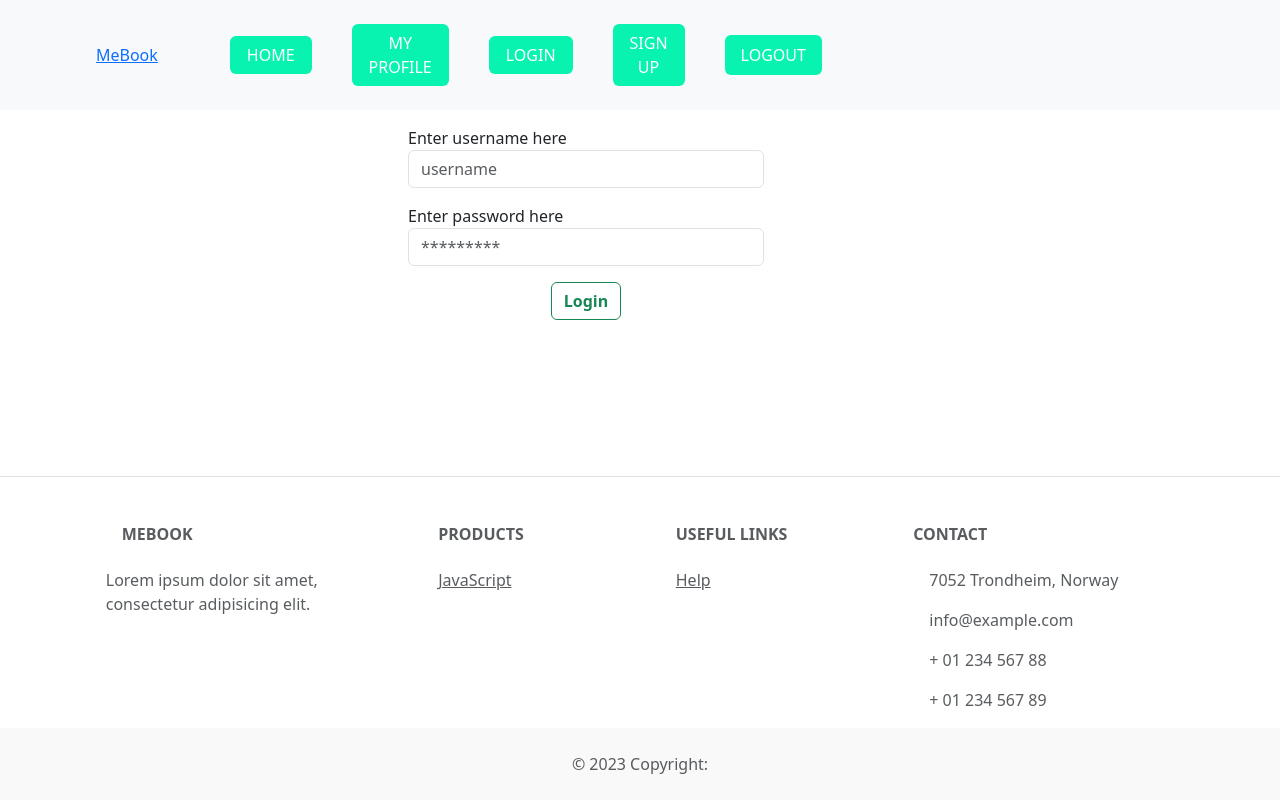
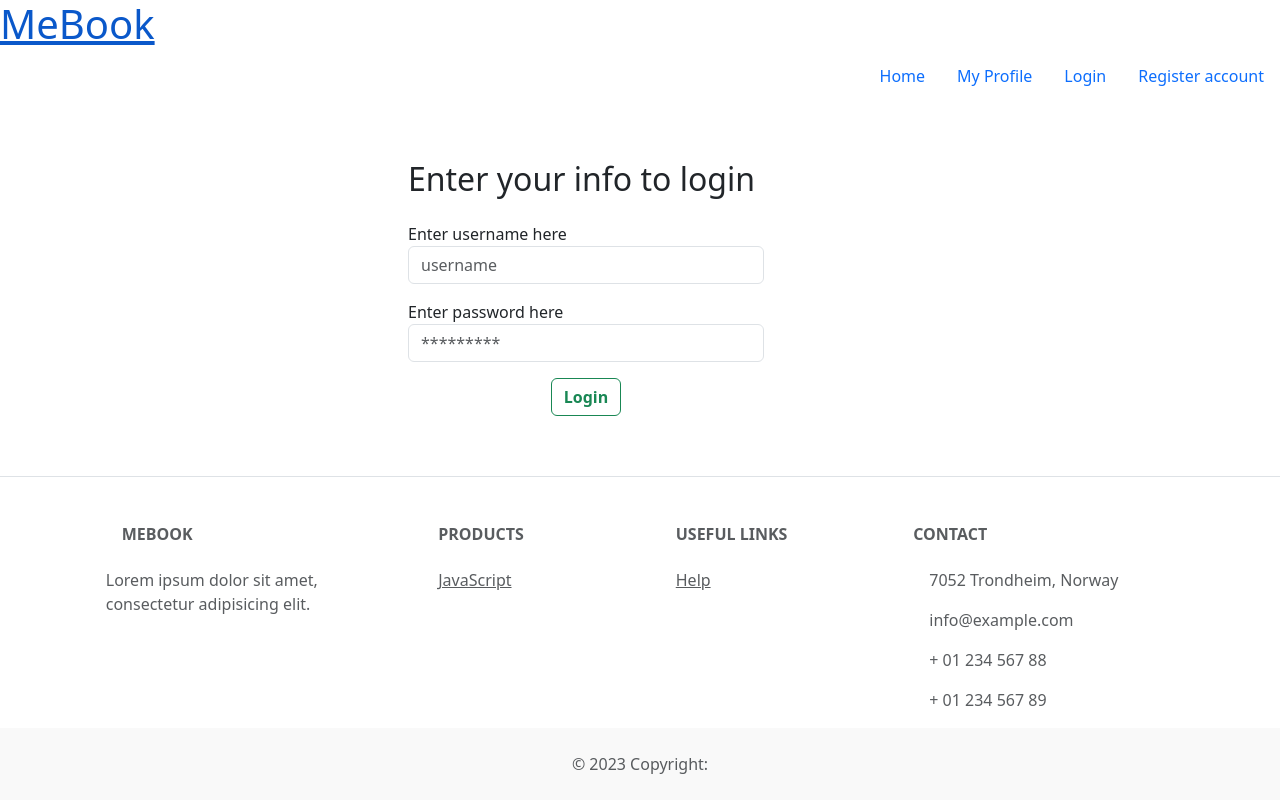
Before and after one commit to Nickenn/jacascript-2_CA, a website: page loginpage.html in a window 1280 px wide. Drawn offline with nearby package versions, Linux system fonts and the light colour scheme; files that its build step writes are made by us from their sources; files whose address does not match are found by name.

Commit message:
updated header

```diff
--- a/loginpage.html
+++ b/loginpage.html
@@ -15,55 +15,21 @@
     <title>MeBook | Log in</title>
   </head>
   <body>
-    <header class="col-12 position-fixed top-0">
-      <nav
-        class="navbar navbar-expand-lg d-flex bg-light"
-      >
-        <ul class="navbar-nav d-flex col-2 align-items-center flex-row gap-2 mx-5">
-          <a href="/index.html" class="m-3 mx-5"> MeBook </a>
+    <header>
+      <h1><a href="index.html">MeBook</a></h1>
+      <nav>
+        <ul class="nav justify-content-end">
           <li class="nav-item">
-            <a
-              class="btn btn-theme-secondary text-white m-3 px-3"
-              style="background-color: #08f3b0"
-              href="/index.html"
-              >HOME</a
-            >
+            <a class="nav-link" href="index.html">Home</a>
           </li>
           <li class="nav-item">
-            <a
-              class="btn btn-theme-secondary text-white m-3 px-3"
-              style="background-color: #08f3b0"
-              href="/profilepage.html"
-
-              >MY PROFILE</a
-            >
+            <a class="nav-link" href="profilepage.html">My Profile</a>
           </li>
           <li class="nav-item">
-            <a
-              class="btn btn-theme-secondary text-white m-3 px-3"
-              style="background-color: #08f3b0"
-              href="/loginpage.html"
-
-              >LOGIN</a
-            >
+            <a class="nav-link active" href="loginpage.html">Login</a>
           </li>
           <li class="nav-item">
-            <a
-              class="btn btn-theme-secondary text-white m-3 px-3"
-              style="background-color: #08f3b0"
-              href="/register.html"
-
-              >SIGN UP</a
-            >
-          </li>
-          <li class="nav-item">
-            <a
-              class="btn btn-theme-secondary text-white m-3 px-3 nav-link log-out"
-              style="background-color: #08f3b0"
-              href="/loginpage.html"
-
-              >LOGOUT</a
-            >
+            <a class="nav-link" href="create-account.html">Register account</a>
           </li>
         </ul>
       </nav>
```
Also changed, not shown: index.html (+4 -4 lines), profilepage.html (+5 -13 lines).
